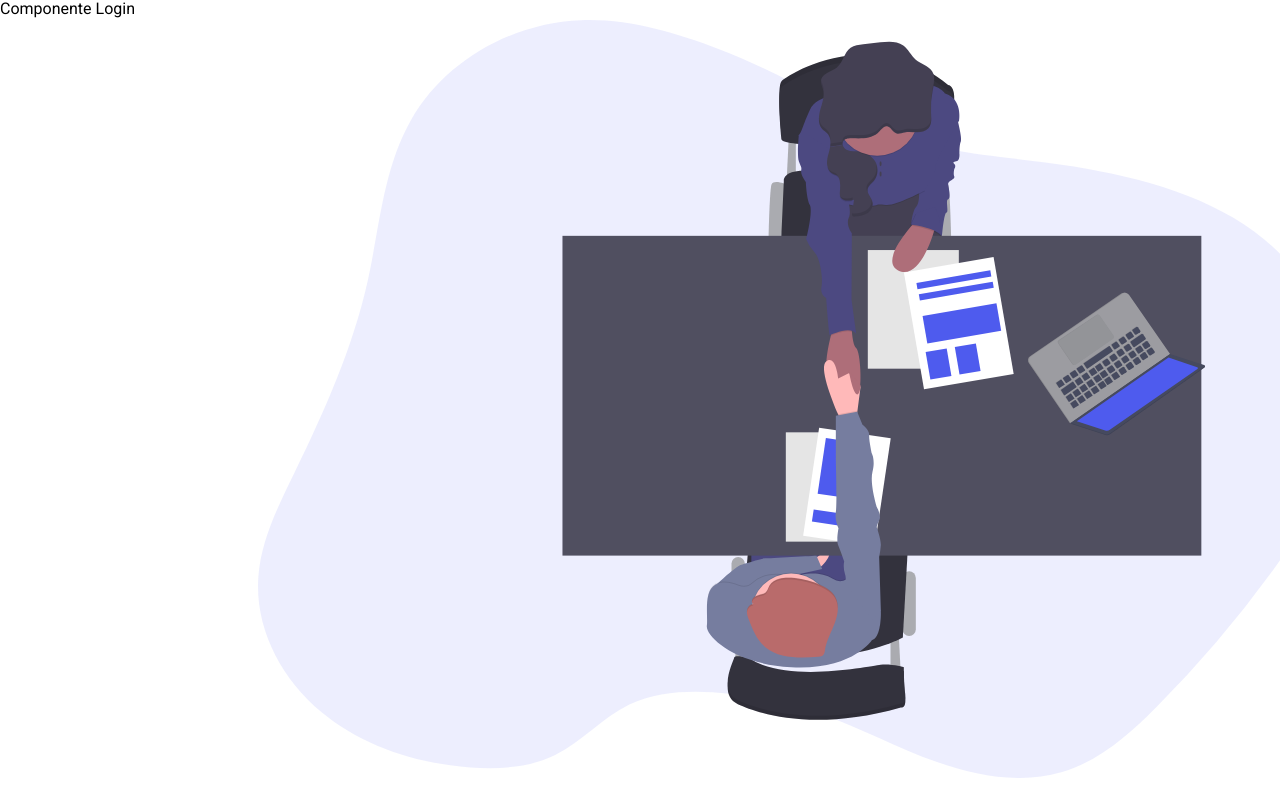
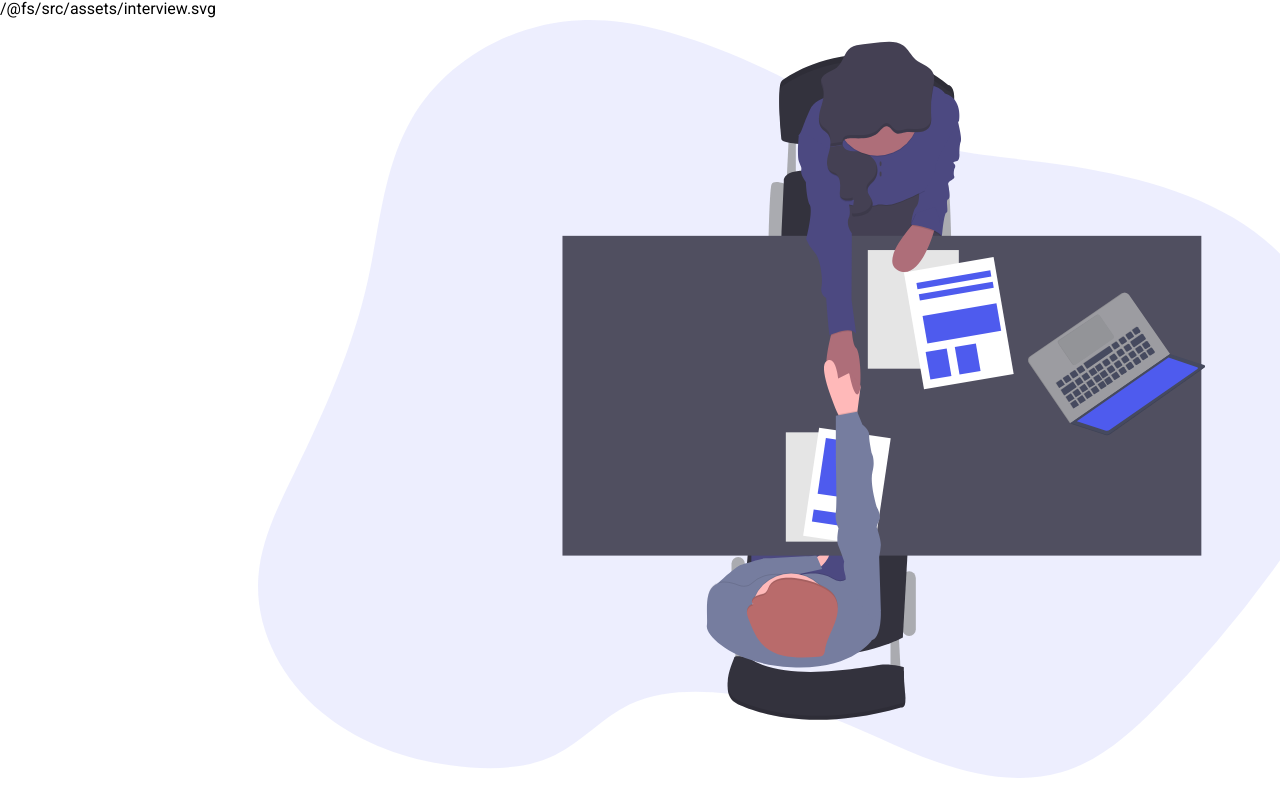
Before and after one commit to LeonardoMelloTrindade/Login-app, a Vue app: page / in a window 1280 px wide. Shown: the top 800 px of the page. Built offline with nearby package versions, Linux system fonts and the light colour scheme.

Commit message:
feat: adiciona props para imagem dinamica no authimage

```diff
--- a/src/components/AuthImage.vue
+++ b/src/components/AuthImage.vue
@@ -1,11 +1,19 @@
 <template>
-  <img src="../assets/undraw_interview_rmcf.svg" alt="Imagem de pequenas empresas e meu grande negócio">
+  <img :src="$props.srcImg" alt="Imagem de pequenas empresas e meu grande negócio">
 </template>
 
 <script lang="ts">
+import Vue, { PropOptions } from 'vue';
 
 
-export default {
+interface IProps {
+  srcImg: PropOptions<string>;
+}
+
+export default Vue.extend({
   name: 'AuthImage',
-};
+  props: {
+    srcImg: String,
+  } as IProps,
+});
 </script>
--- a/src/views/LoginView.vue
+++ b/src/views/LoginView.vue
@@ -1,10 +1,10 @@
 <template>
   <AuthWrapper>
     <template #container-login>
-      Componente Login
+      {{ srcImg }}
     </template>
     <template #container-img>
-      <AuthImage />
+      <AuthImage :srcImg="srcImg"/>
     </template>
   </AuthWrapper>
 </template>
@@ -12,13 +12,23 @@
 <script lang="ts">
 import AuthWrapper from '@/components/container/AuthWrapper.vue';
 import AuthImage from '@/components/AuthImage.vue';
+import Vue from 'vue';
 
+interface IData {
+  srcImg: string;
+}
 
-export default {
+export default Vue.extend({
   name: 'LoginView',
   components: {
     AuthWrapper,
     AuthImage
+  },
+  data(): IData {
+    return {
+      srcImg: require('../assets/interview.svg')
+    };
   }
-};
+
+});
 </script>
```
Also changed, not shown: .changeset/ten-parents-hug.md (added), src/assets/interview.svg (renamed from src/assets/undraw_interview_rmcf.svg).
